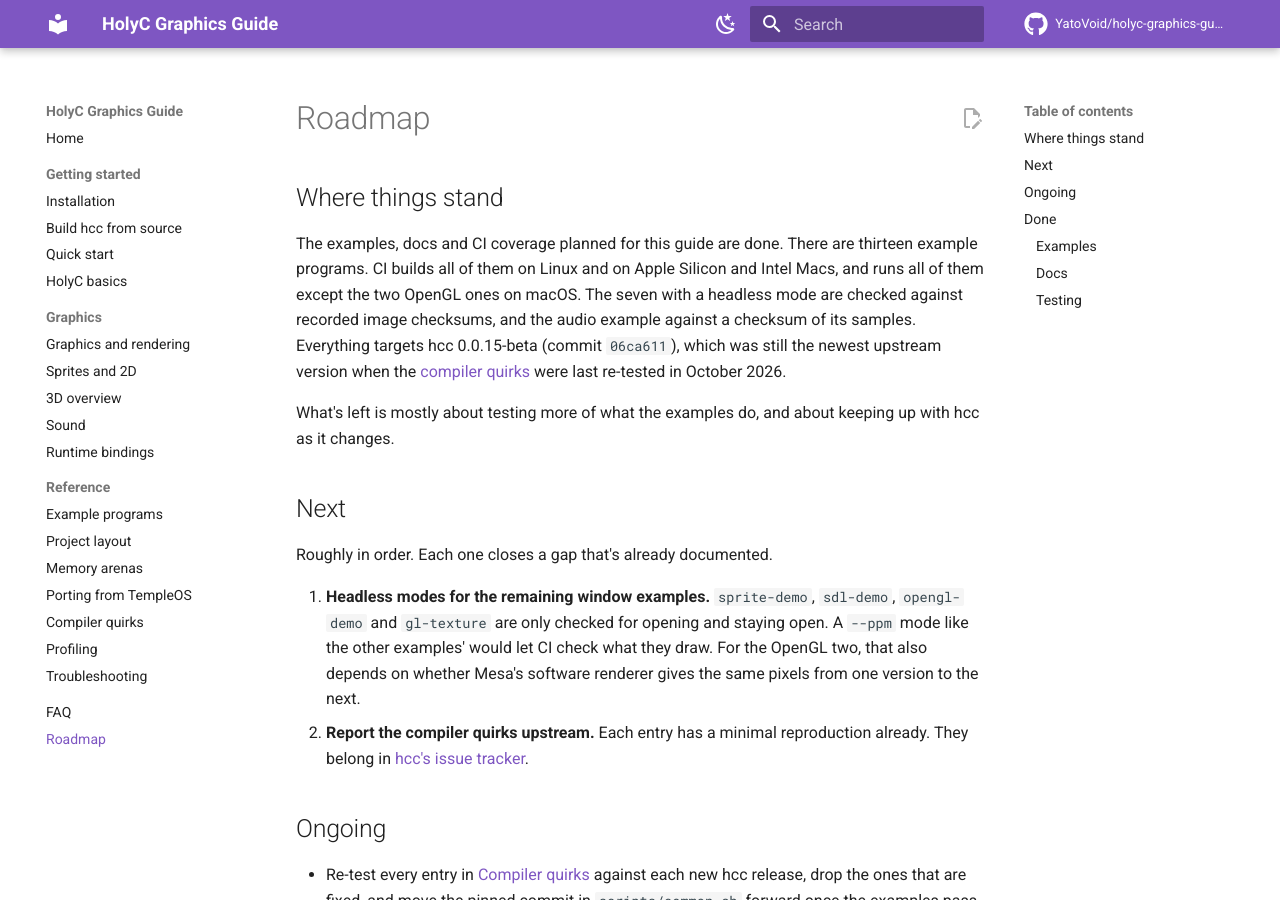
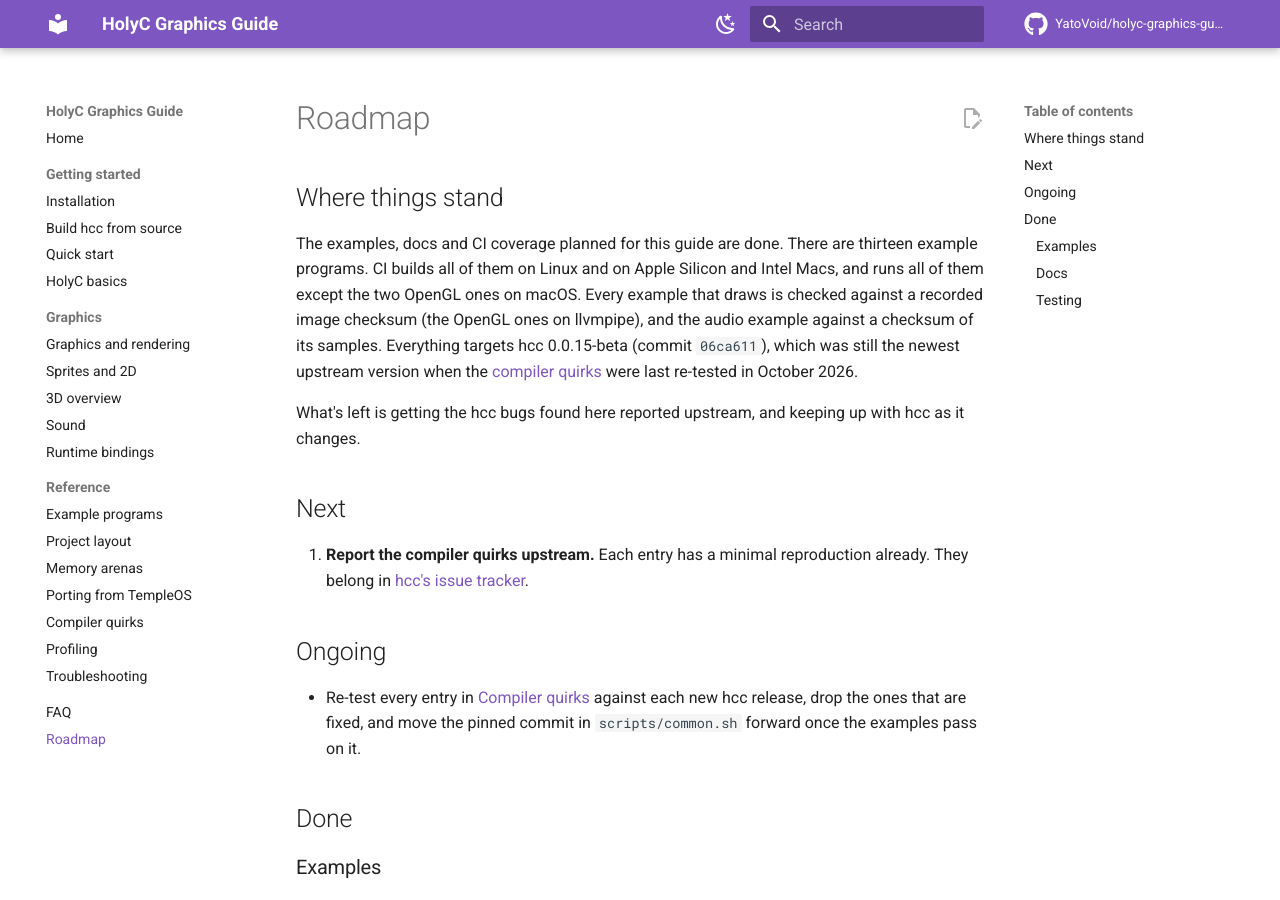
Before and after one commit to YatoVoid/holyc-graphics-guide, an MkDocs documentation site: the page built from docs/roadmap.md, in a window 1280 px wide and 900 px high. Built offline with MkDocs 1.6.1 and Material for MkDocs 9.7.7, drawn with Linux system fonts in a browser that asks for light colours; comment, search, counter and statistics services are not loaded; some of the changed text lies outside the part shown.

Commit message:
Document the new --ppm modes and frame checks

```diff
--- a/docs/roadmap.md
+++ b/docs/roadmap.md
@@ -2,16 +2,13 @@
 
 ## Where things stand
 
-The examples, docs and CI coverage planned for this guide are done. There are thirteen example programs. CI builds all of them on Linux and on Apple Silicon and Intel Macs, and runs all of them except the two OpenGL ones on macOS. The seven with a headless mode are checked against recorded image checksums, and the audio example against a checksum of its samples. Everything targets hcc 0.0.15-beta (commit `06ca611`), which was still the newest upstream version when the [compiler quirks](compiler-quirks.md) were last re-tested in October 2026.
+The examples, docs and CI coverage planned for this guide are done. There are thirteen example programs. CI builds all of them on Linux and on Apple Silicon and Intel Macs, and runs all of them except the two OpenGL ones on macOS. Every example that draws is checked against a recorded image checksum (the OpenGL ones on llvmpipe), and the audio example against a checksum of its samples. Everything targets hcc 0.0.15-beta (commit `06ca611`), which was still the newest upstream version when the [compiler quirks](compiler-quirks.md) were last re-tested in October 2026.
 
-What's left is mostly about testing more of what the examples do, and about keeping up with hcc as it changes.
+What's left is getting the hcc bugs found here reported upstream, and keeping up with hcc as it changes.
 
 ## Next
 
-Roughly in order. Each one closes a gap that's already documented.
-
-1. **Headless modes for the remaining window examples.** `sprite-demo`, `sdl-demo`, `opengl-demo` and `gl-texture` are only checked for opening and staying open. A `--ppm` mode like the other examples' would let CI check what they draw. For the OpenGL two, that also depends on whether Mesa's software renderer gives the same pixels from one version to the next.
-2. **Report the compiler quirks upstream.** Each entry has a minimal reproduction already. They belong in [hcc's issue tracker](https://github.com/Jamesbarford/holyc-lang/issues).
+1. **Report the compiler quirks upstream.** Each entry has a minimal reproduction already. They belong in [hcc's issue tracker](https://github.com/Jamesbarford/holyc-lang/issues).
 
 ## Ongoing
 
@@ -41,5 +38,6 @@ Roughly in order. Each one closes a gap that's already documented.
 - [x] Pixel checksums for the headless examples, so rendering changes are caught as well as crashes.
 - [x] The gamepad example is tested with SDL's virtual controller, including unplugging and replugging.
 - [x] The audio example's samples are checked through SDL's disk driver, on SDL2 and on sdl2-compat.
+- [x] `--ppm` modes for `sprite-demo`, `sdl-demo`, `opengl-demo` and `gl-texture`. The OpenGL frames match on llvmpipe across Mesa 25.2 and 26.2; other drivers differ by a few pixels, so those checks run on llvmpipe only.
 
 Contributions are welcome. Open an issue first for anything large.
```
Also changed, not shown: README.md (+3 -3 lines), docs/examples.md (+10 -0 lines), docs/index.md (+2 -2 lines), docs/installation.md (+1 -1 lines), docs/project-structure.md (+1 -1 lines), examples/README.md (+4 -4 lines).
